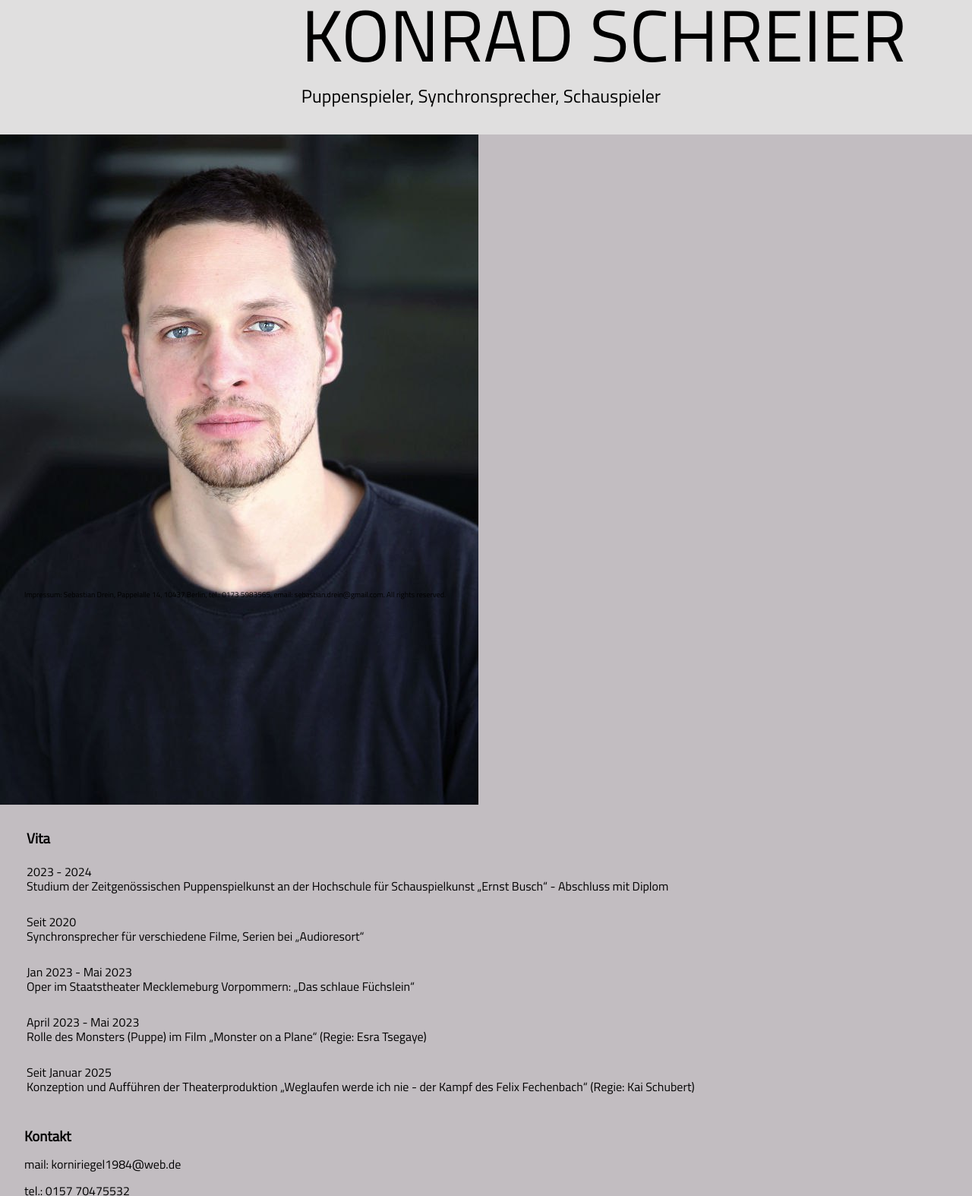
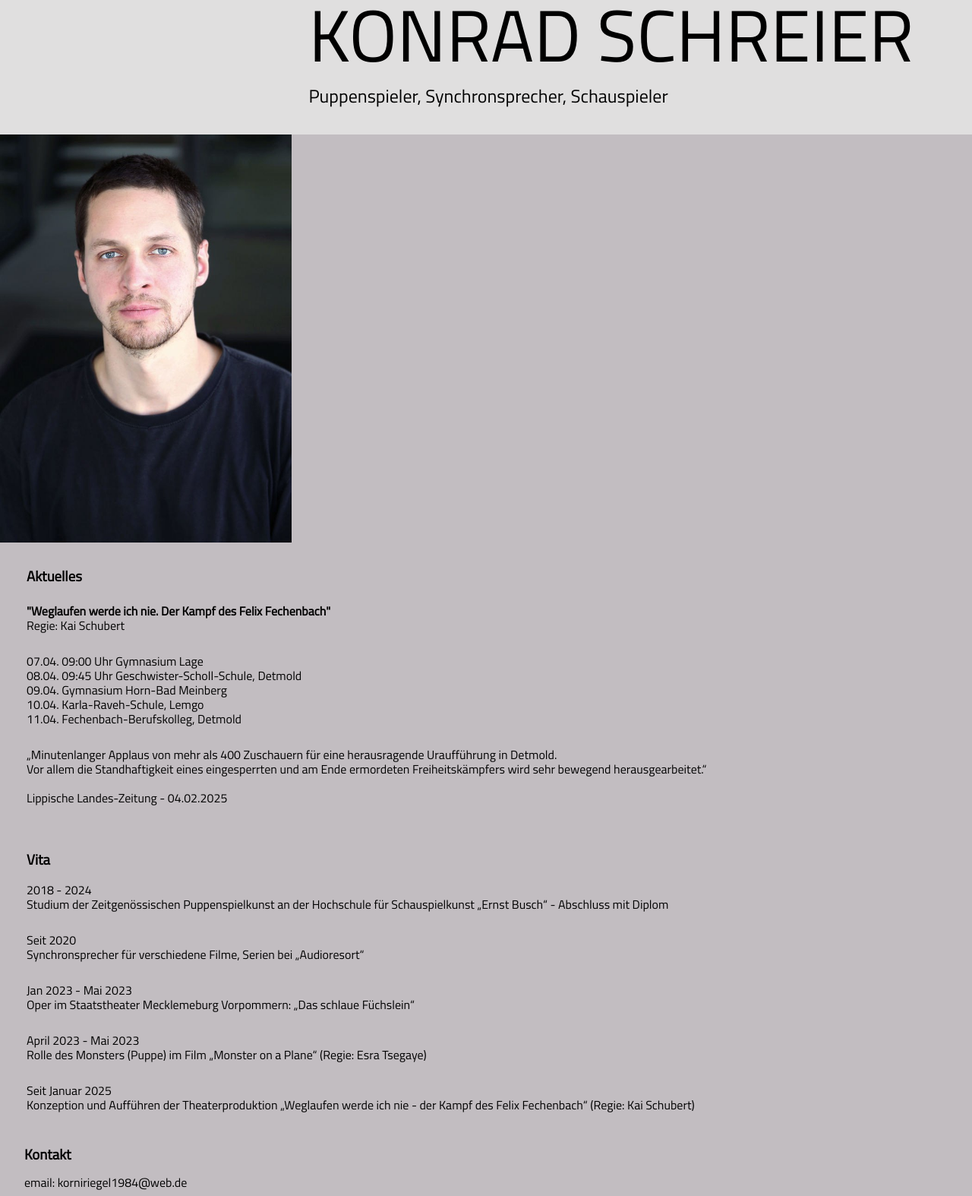
Before and after one commit to theeglerion/korniseite, a plain HTML site: page index.html in a window 1280 px wide. Shown: the top 1574 px of the page at 76% size. Drawn offline with Linux system fonts and the light colour scheme.

Commit message:
neuer inhalt

```diff
--- a/css/styles.css
+++ b/css/styles.css
@@ -1,4 +1,5 @@
 body {
+    font-kerning: normal;
     min-height: 100%;
     padding: 0;
     margin: 0;
@@ -28,21 +29,24 @@ td {
 header {
     background-color: #e0dfdf;
     padding-bottom: 1%;
+    width: 100%;
+    position: static;
+
 }
 
 h1 {
-    margin: auto;
-    margin-left: 31%;
+    text-align: left;
+    margin: 0;
+    margin-left: 30%;
     font-size: 6rem;
     font-weight: lighter;
-    text-align: left;
     text-transform: uppercase;
 }
 
 h2 {
+    text-align: left;
+    margin-left: 30%;
     margin-top: 0;
-    margin-left: 31%;
-    text-align: left;
     font-weight: lighter;
 }
 
@@ -64,7 +68,7 @@ img {
 .container {
     display: flex;
     padding: 0;
-    width: fit-content;
+    width: 30%;
     height: 80%;
 }
 
@@ -79,7 +83,6 @@ html {
 
 .box {
     float: left;
-
 }
 
 .box,
@@ -98,9 +101,9 @@ html {
 }
 
 footer {
-    display: inline-block;
+    position: relative;
     bottom: 0;
-    position: fixed;
+
 }
 
 h3 {
--- a/index.html
+++ b/index.html
@@ -4,15 +4,17 @@
 <head>
     <meta charset="UTF-8">
     <title>Konrad Schreier</title>
-    <!--meta http-equiv="refresh" content="5"-->
+    <!--meta http-equiv="refresh" content="2"-->
     <link rel="stylesheet" href="css/styles.css">
 
 </head>
 
 <body>
     <header>
-        <h1>Konrad Schreier</h1>
-        <h2>Puppenspieler, Synchronsprecher, Schauspieler</h2>
+        <div class="space">
+            <h1>Konrad Schreier</h1>
+            <h2>Puppenspieler, Synchronsprecher, Schauspieler</h2>
+        </div>
     </header>
     <div>
         <div class="container box">
@@ -22,14 +24,43 @@
             <table>
                 <tr>
                     <th>
-                        <h3>Vita</h3>
+                        <h3>Aktuelles</h3>
                     </th>
                 </tr>
                 <tr>
                     <th style="width: max-content;" id="space"></th>
                 </tr>
                 <tr>
-                    <td>2023 - 2024<br>
+
+                <tr>
+                    <td><b>"Weglaufen werde ich nie. Der Kampf des Felix Fechenbach"</b><br>
+                        Regie: Kai Schubert</td>
+                </tr>
+                <tr>
+                    <td>07.04. 09:00 Uhr Gymnasium Lage<br>
+                        08.04. 09:45 Uhr Geschwister-Scholl-Schule, Detmold<br>
+                        09.04. Gymnasium Horn-Bad Meinberg<br>
+                        10.04. Karla-Raveh-Schule, Lemgo<br>
+                        11.04. Fechenbach-Berufskolleg, Detmold<br></td>
+                </tr>
+                <tr>
+                    <td>
+                        „Minutenlanger Applaus von mehr als 400 Zuschauern für eine herausragende Uraufführung in
+                        Detmold. <br>
+                        Vor allem die Standhaftigkeit eines eingesperrten und am Ende ermordeten
+                        Freiheitskämpfers wird sehr bewegend herausgearbeitet.“<br><br>
+                        Lippische Landes-Zeitung - 04.02.2025</td>
+                </tr>
+                <tr>
+                    <td><br></td>
+                </tr>
+                <tr>
+                    <th>
+                        <h3>Vita</h3>
+                    </th>
+                </tr>
+                <tr>
+                    <td>2018 - 2024<br>
                         Studium der Zeitgenössischen Puppenspielkunst an der Hochschule für Schauspielkunst
                         „Ernst Busch“ - Abschluss mit Diplom</td>
                 </tr>
@@ -53,7 +84,7 @@
             </table>
             <div class="kontakt">
                 <h3>Kontakt</h3>
-                <p>mail: korniriegel1984@web.de</p>
+                <p>email: korniriegel1984@web.de</p>
                 <p>tel.: 0157 70475532</p>
                 <a
                     href="https://zav.arbeitsagentur.de/DE/Kuenstler/Puppenspiel/Schreier-Konrad/Sedcard_Schreier-Konrad.html?nn=92926">
```
